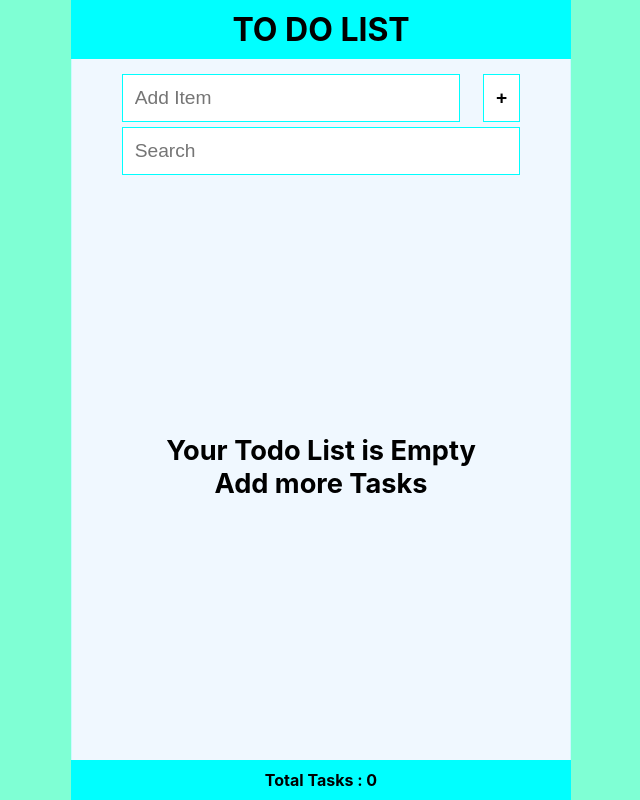
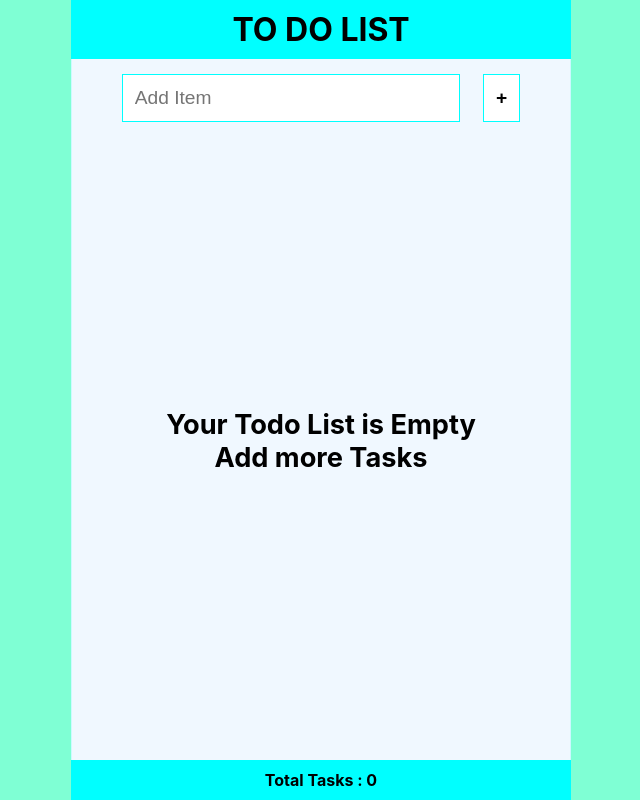
Before and after one commit to kalees64/TODO_APP, a React (Create React App) app: page / in a window 1280 px wide. Shown: the whole page, without its empty margins (319-959 px from the left). Built offline with nearby package versions, Linux system fonts and the light colour scheme.

Commit message:
delete search feature

```diff
--- a/src/App.js
+++ b/src/App.js
@@ -9,10 +9,10 @@ function App() {
 
   const [todos,setTodos] = useState(JSON.parse(localStorage.getItem("Todo_List")) || [])
 
-  let filterTodos = todos.filter((todo)=> (todo.task).includes(searchValue))
+  // let filterTodos = todos.filter((todo)=> (todo.task).includes(searchValue))
 
   const [input,setInput] = useState("")
-  const [searchValue,setSearchValue] = useState("")
+  // const [searchValue,setSearchValue] = useState("")
   function handleCheck(id){
     const listItems = todos.map((todo)=>{
       // todo.id === id ? {...todo,checkStatus:!todo.checkStatus} : todo
@@ -61,14 +61,12 @@ function App() {
     <section className='body'>
       <Header title = {headerTitle}/>
       <Content
-        todos = {filterTodos}
+        todos = {todos}
         handleCheck = {handleCheck}
         handleDelete= {handleDelete}
         handleSubmit = {handleSubmit}
         input = {input}
         setInput = {setInput}
-        searchValue= {searchValue}
-        setSearchValue = {setSearchValue}
       />
       <Footer length = {todos.length}/>
     </section>
--- a/src/Content.js
+++ b/src/Content.js
@@ -4,7 +4,7 @@ import './App.css'
 import TodoItem from './TodoItems'
 import AddItem from './AddItem'
 
-const Content = ({todos,handleCheck,handleDelete,handleSubmit,input,setInput,searchValue,setSearchValue}) => {
+const Content = ({todos,handleCheck,handleDelete,handleSubmit,input,setInput}) => {
   const weekdays = ["SUN","MON","TUE","WED","THU","FRI","SAT"]
   const months = ["JAN","FEB","MAR","APR","MAY","JUN","JULY","AUG","SEP","OCT","NOV","DEC"]
   const date = new Date()
@@ -23,14 +23,14 @@ const Content = ({todos,handleCheck,handleDelete,handleSubmit,input,setInput,sea
       handleSubmit={handleSubmit}
       />
 
-      <form className='form-search' onSubmit={(e) =>{e.preventDefault()}}>
+      {/* <form className='form-search' onSubmit={(e) =>{e.preventDefault()}}>
         <input
         type='text'
         value={searchValue}
         onChange={(e)=>setSearchValue(e.target.value.toUpperCase())}
         placeholder='Search'
         />
-      </form>
+      </form> */}
 
       {todos.length ? (
         <TodoItem
```
